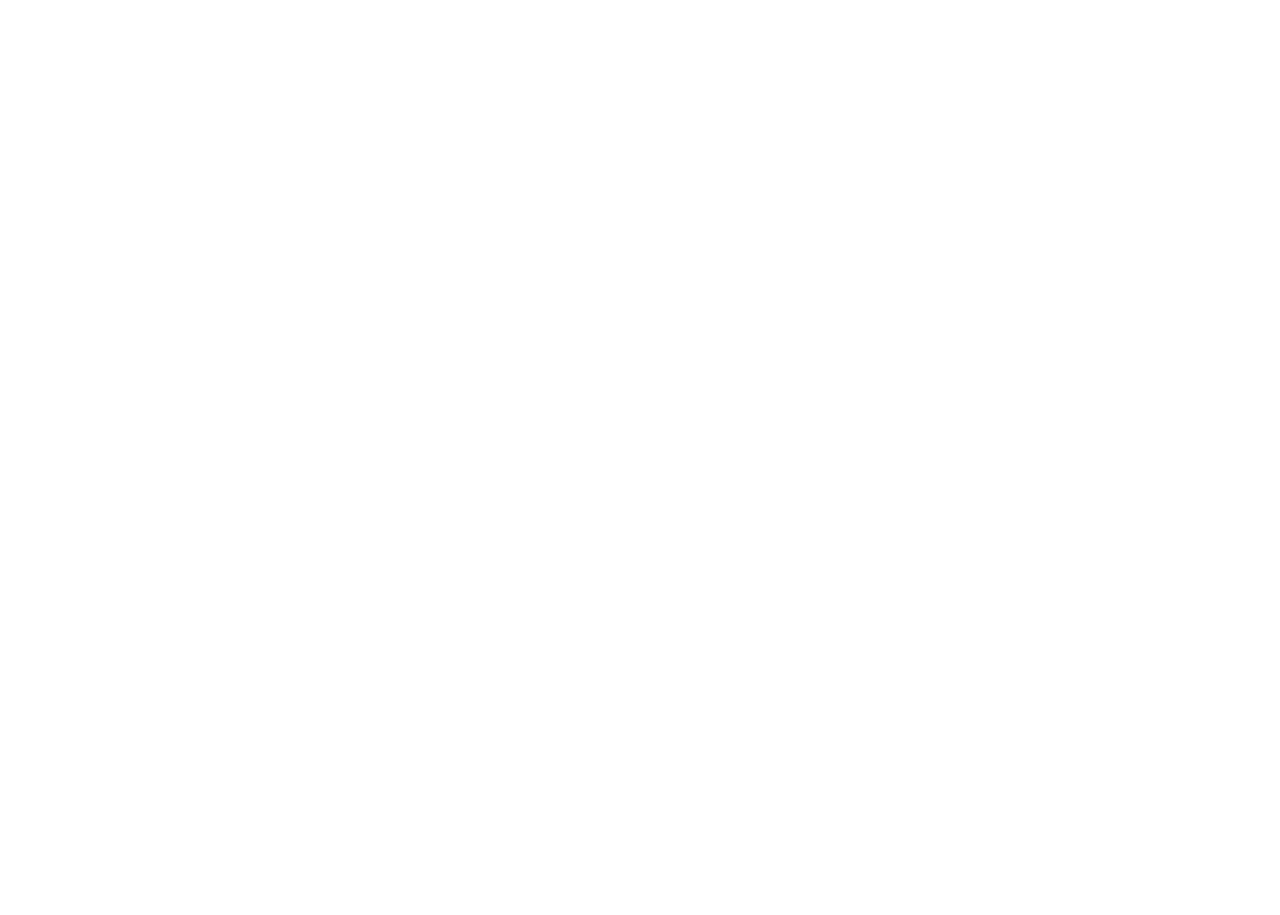
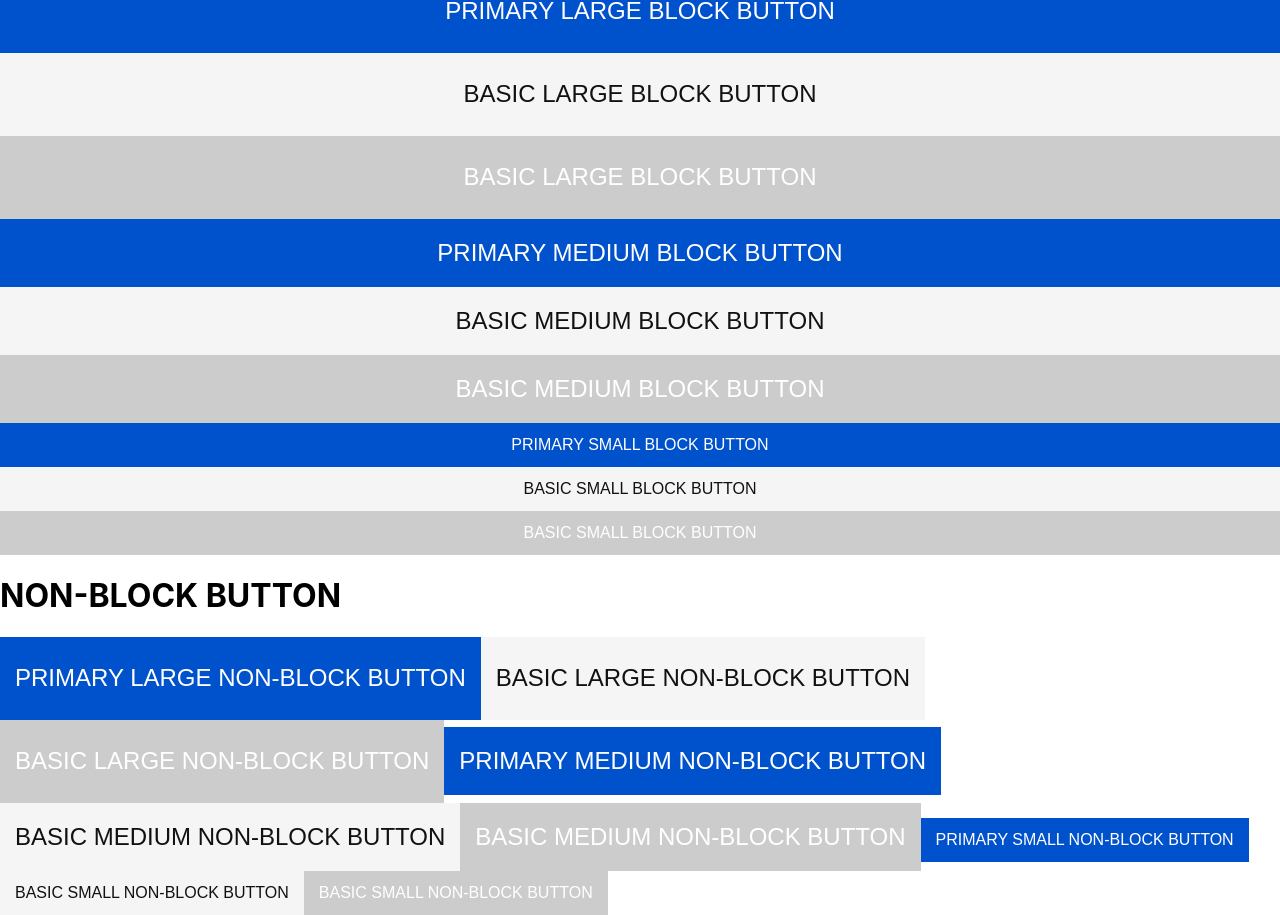
Before and after one commit to humans-corp/humans-design-system, a React (Create React App) app in the folder ui-components/: page / in a window 1280 px wide. Shown: the part 112-1027 px from the top of the page. Before the commit the page ends 800 px from the top, so only its background shows below. Built offline with nearby package versions, Linux system fonts and the light colour scheme.

Commit message:
[MIG-357] button component 중간 완성

```diff
--- a/ui-components/src/App.tsx
+++ b/ui-components/src/App.tsx
@@ -1,20 +1,193 @@
 import React from "react";
-import ButtonComponent, { Size, Color, Type } from "./Button/ButtonComponent";
+import ButtonComponent, { ButtonSize, ButtonColor } from "./Button/ButtonComponent";
 
 function Button() {
   return (
-    <div className="App">
-      <ButtonComponent
-        type={Type.BUTTON}
-        height={Size.MEDIUM}
-        fontSize={Size.SMALL}
-        borderRadius={4}
-        background={Color.PRIMARY}
-        isDisabled={true}
-      >
-        TESTBUTTON
-      </ButtonComponent>
-    </div>
+    <>
+      {/* NOTE prefix 는 vscode COMMENT ANCHOR extension 입니다. */}
+      <h1>BLOCK BUTTON</h1>
+      <div className="App">
+        {/* NOTE PRIMARY LARGE BLOCK BUTTON */}
+        <ButtonComponent
+          type='button'
+          size={ButtonSize.LARGE}
+          isBlock={true}
+          colors={ButtonColor.PRIMARY}
+        >
+          PRIMARY LARGE BLOCK BUTTON
+        </ButtonComponent>
+
+        {/* NOTE BASIC LARGE BLOCK BUTTON */}
+        <ButtonComponent
+          type='button'
+          size={ButtonSize.LARGE}
+          isBlock={true}
+          colors={ButtonColor.BASIC}
+        >
+          BASIC LARGE BLOCK BUTTON
+        </ButtonComponent>
+
+        {/* NOTE BASIC LARGE BLOCK DISABLED BUTTON */}
+        <ButtonComponent
+          type='button'
+          size={ButtonSize.LARGE}
+          isBlock={true}
+          disabled={true}
+          colors={ButtonColor.BASIC}
+        >
+          BASIC LARGE BLOCK BUTTON
+        </ButtonComponent>
+
+        {/* NOTE PRIMARY MEDIUM BLOCK BUTTON */}
+        <ButtonComponent
+          type='button'
+          size={ButtonSize.MEDIUM}
+          isBlock={true}
+          colors={ButtonColor.PRIMARY}
+        >
+          PRIMARY MEDIUM BLOCK BUTTON
+        </ButtonComponent>
+
+        {/* NOTE BASIC MEDIUM BLOCK BUTTON */}
+        <ButtonComponent
+          type='button'
+          size={ButtonSize.MEDIUM}
+          isBlock={true}
+          colors={ButtonColor.BASIC}
+        >
+          BASIC MEDIUM BLOCK BUTTON
+        </ButtonComponent>
+
+        {/* NOTE BASIC MEDIUM BLOCK DISABLED BUTTON */}
+        <ButtonComponent
+          type='button'
+          size={ButtonSize.MEDIUM}
+          isBlock={true}
+          disabled={true}
+          colors={ButtonColor.BASIC}
+        >
+          BASIC MEDIUM BLOCK BUTTON
+        </ButtonComponent>
+
+        {/* NOTE PRIMARY SMALL BLOCK BUTTON */}
+        <ButtonComponent
+          type='button'
+          size={ButtonSize.SMALL}
+          isBlock={true}
+          colors={ButtonColor.PRIMARY}
+        >
+          PRIMARY SMALL BLOCK BUTTON
+        </ButtonComponent>
+
+        {/* NOTE BASIC SMALL BLOCK BUTTON */}
+        <ButtonComponent
+          type='button'
+          size={ButtonSize.SMALL}
+          isBlock={true}
+          colors={ButtonColor.BASIC}
+        >
+          BASIC SMALL BLOCK BUTTON
+        </ButtonComponent>
+
+        {/* NOTE BASIC SMALL BLOCK DISABLED BUTTON */}
+        <ButtonComponent
+          type='button'
+          size={ButtonSize.SMALL}
+          isBlock={true}
+          disabled={true}
+          colors={ButtonColor.BASIC}
+        >
+          BASIC SMALL BLOCK BUTTON
+        </ButtonComponent>
+      </div>
+
+      <h1>NON-BLOCK BUTTON</h1>
+      <div className="App">
+        {/* NOTE PRIMARY LARGE NON-BLOCK BUTTON */}
+        <ButtonComponent
+          type='button'
+          size={ButtonSize.LARGE}
+          colors={ButtonColor.PRIMARY}
+        >
+          PRIMARY LARGE NON-BLOCK BUTTON
+        </ButtonComponent>
+
+        {/* NOTE BASIC LARGE NON-BLOCK BUTTON */}
+        <ButtonComponent
+          type='button'
+          size={ButtonSize.LARGE}
+          colors={ButtonColor.BASIC}
+        >
+          BASIC LARGE NON-BLOCK BUTTON
+        </ButtonComponent>
+
+        {/* NOTE BASIC LARGE NON-BLOCK DISABLED BUTTON */}
+        <ButtonComponent
+          type='button'
+          size={ButtonSize.LARGE}
+          disabled={true}
+          colors={ButtonColor.BASIC}
+        >
+          BASIC LARGE NON-BLOCK BUTTON
+        </ButtonComponent>
+
+        {/* NOTE PRIMARY MEDIUM NON-BLOCK BUTTON */}
+        <ButtonComponent
+          type='button'
+          size={ButtonSize.MEDIUM}
+          colors={ButtonColor.PRIMARY}
+        >
+          PRIMARY MEDIUM NON-BLOCK BUTTON
+        </ButtonComponent>
+
+        {/* NOTE BASIC MEDIUM NON-BLOCK BUTTON */}
+        <ButtonComponent
+          type='button'
+          size={ButtonSize.MEDIUM}
+          colors={ButtonColor.BASIC}
+        >
+          BASIC MEDIUM NON-BLOCK BUTTON
+        </ButtonComponent>
+
+        {/* NOTE BASIC MEDIUM NON-BLOCK DISABLED BUTTON */}
+        <ButtonComponent
+          type='button'
+          size={ButtonSize.MEDIUM}
+          disabled={true}
+          colors={ButtonColor.BASIC}
+        >
+          BASIC MEDIUM NON-BLOCK BUTTON
+        </ButtonComponent>
+
+        {/* NOTE PRIMARY SMALL NON-BLOCK BUTTON */}
+        <ButtonComponent
+          type='button'
+          size={ButtonSize.SMALL}
+          colors={ButtonColor.PRIMARY}
+        >
+          PRIMARY SMALL NON-BLOCK BUTTON
+        </ButtonComponent>
+
+        {/* NOTE BASIC SMALL NON-BLOCK BUTTON */}
+        <ButtonComponent
+          type='button'
+          size={ButtonSize.SMALL}
+          colors={ButtonColor.BASIC}
+        >
+          BASIC SMALL NON-BLOCK BUTTON
+        </ButtonComponent>
+
+        {/* NOTE BASIC SMALL NON-BLOCK DISABLED BUTTON */}
+        <ButtonComponent
+          type='button'
+          size={ButtonSize.SMALL}
+          disabled={true}
+          colors={ButtonColor.BASIC}
+        >
+          BASIC SMALL NON-BLOCK BUTTON
+        </ButtonComponent>
+      </div>
+    </>
   );
 }
 
--- a/ui-components/src/Button/ButtonComponent.tsx
+++ b/ui-components/src/Button/ButtonComponent.tsx
@@ -3,98 +3,91 @@ import styled from '@emotion/styled';
 import { PropsWithChildren } from 'react';
 import HdsColor from '../HdsColor';
 
-export enum Type {
-  BUTTON = 'button',
-  SUBMIT = 'submit',
-  RESET = 'reset',
-}
-
-export enum Size {
+export enum ButtonSize {
   LARGE = 'large',
   MEDIUM = 'medium',
   SMALL = 'small',
 }
 
-export enum Color {
+export enum ButtonColor {
   BASIC = 'basic',
   PRIMARY = 'primary',
 }
 
 type Props = {
-  type?: Type;
+  type?: 'button' | 'submit' | 'reset';
   isBlock?: boolean;
-  height?: Size;
+  size?: ButtonSize;
   borderColor?: string;
-  borderRadius?: number;
-  fontSize?: Size;
-  color?: Color;
-  background?: Color;
-  isDisabled?: boolean;
+  isRounded?: boolean;
+  colors?: ButtonColor;
+  disabled?: boolean;
   onClick?(): void;
 };
 
-const ComponentHeight = (size: Size = Size.SMALL): string => ({
+const ComponentSize = (size: ButtonSize = ButtonSize.SMALL): string => ({
   small: '44',
   medium: '68',
   large: '83',
 }[size]);
 
-const ComponentFontSize = (size: Size = Size.SMALL): string => ({
+const ComponentTextSize = (size: ButtonSize = ButtonSize.SMALL): string => ({
+  small: '16',
+  medium: '24',
   large: '24',
-  medium: '24',
-  small: '16',
 }[size]);
 
-const ComponentBackground = (color: Color = Color.BASIC): string => ({
-  basic: HdsColor.HDSGRAY100,
-  primary: HdsColor.HDSBLUE500,
+const ComponentBackground = (color: ButtonColor = ButtonColor.BASIC, disabled: boolean = false): string => ({
+  basic: disabled ? HdsColor.HDSGRAY400 : HdsColor.HDSGRAY100,
+  primary: disabled ? HdsColor.HDSGRAY400 : HdsColor.HDSBLUE500,
 }[color]);
 
-const ComponentColor = (color: Color = Color.BASIC): string => ({
-  basic: '#fff',
-  primary: '#fff',
+const ComponentTextColor = (color: ButtonColor = ButtonColor.BASIC, disabled: boolean = false): string => ({
+  basic: disabled ? HdsColor.HDSWHITE : HdsColor.HDSGRAY900,
+  primary: disabled ? HdsColor.HDSWHITE : HdsColor.HDSWHITE,
 }[color]);
 
 const ButtonComponent = styled.button<Props>`
   appearance: none;
   display: ${props => props.isBlock ? 'flex' : 'inline-flex'};
+  width: ${props => props.isBlock ? '100%' : 'auto'};
+  min-width: 68px;
   align-items: center;
   justify-content: center;
-  height: ${props => `${ComponentHeight(props.height)}px`};
+  height: ${props => `${ComponentSize(props.size)}px`};
   ${props => props.borderColor
     ? `border: 1px solid ${props.borderColor}`
     : `border: 0`};
-  ${props => props.borderRadius && `border-radius: ${props.borderRadius}px;`};
+  ${props => props.isRounded && `border-radius: 4px;`};
+  padding: 5px 15px;
   box-sizing: border-box;
-  background: ${props => props.background ? `${ComponentBackground(props.background)}` : `${ComponentBackground()}`};
-  font-size: ${props => props.fontSize ? `${ComponentFontSize(props.fontSize)}px` : `${ComponentFontSize()}px`};
-  color: ${props => props.color ? `${ComponentColor(props.color)}` : `${ComponentColor()}`}
+  background: ${props => `${ComponentBackground(props.colors, props.disabled)}`};
+  font-size: ${props => `${ComponentTextSize(props.size)}px`};
+  color: ${props => props.colors ? `${ComponentTextColor(props.colors, props.disabled)}` : `${ComponentTextColor()}`};
+  cursor: ${props => props.disabled ? 'not-allowed' : 'pointer'}
 `;
 
 const Button = ({
   type,
   isBlock,
-  height,
+  size,
   borderColor,
-  borderRadius,
-  fontSize,
-  color,
-  background,
-  isDisabled,
-
+  isRounded,
+  colors,
+  disabled,
   children,
   onClick,
 }: PropsWithChildren<Props>) => (
+  // NOTE disabled 를 isDisabled 로 사용하지 않는 이유는
+  // isDisabled 로 쓰면 button 의 attribute 인 disabled 할당이 안되기 때문
   <ButtonComponent
     type={type}
     isBlock={isBlock}
-    height={height}
+    size={size}
     borderColor={borderColor}
-    borderRadius={borderRadius}
-    fontSize={fontSize}
-    color={color}
-    background={background}
-    isDisabled={isDisabled}
+    isRounded={isRounded}
+    colors={colors}
+    disabled={disabled}
     onClick={onClick}
   >
     {children}
```
